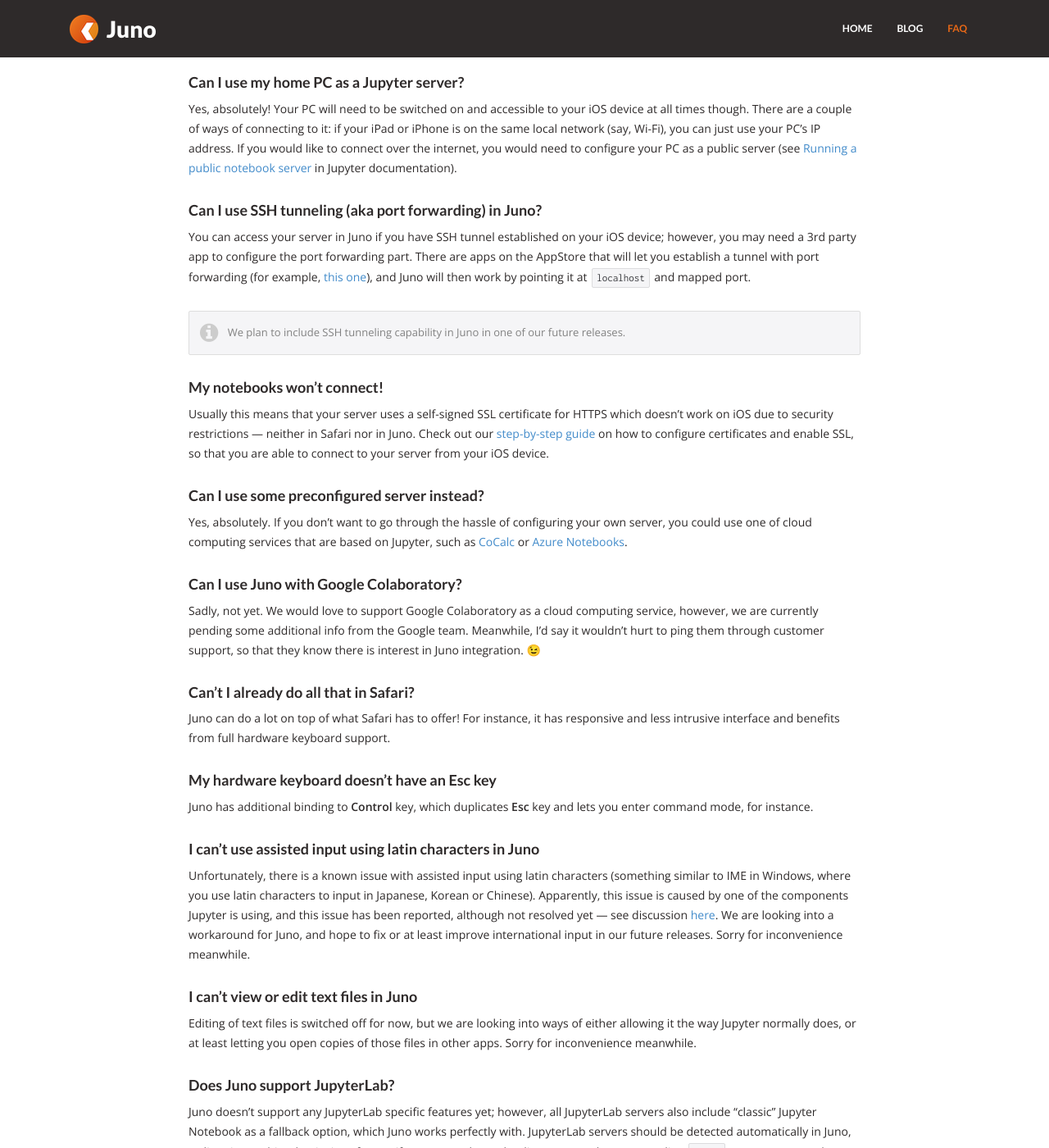
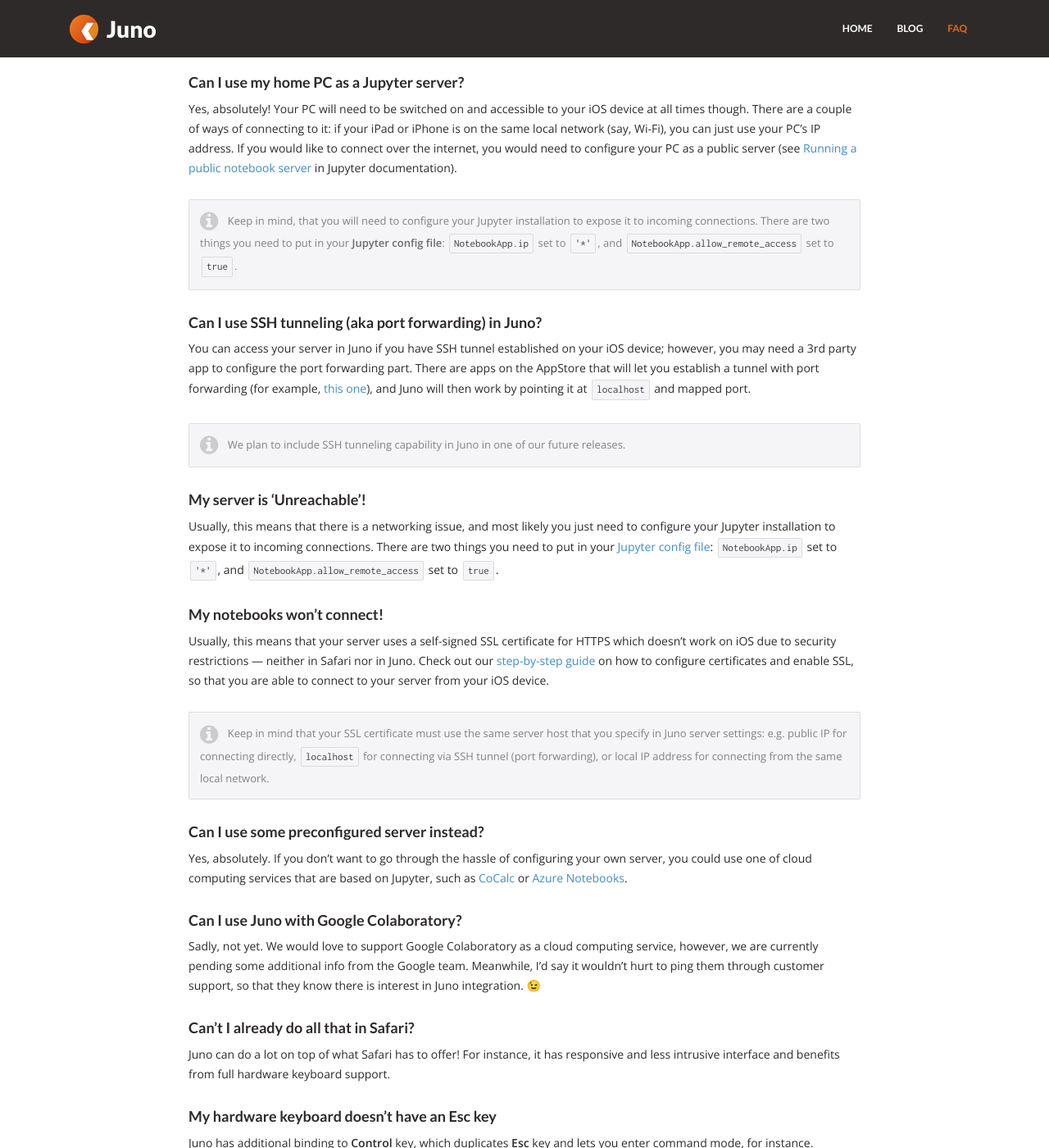
Before and after one commit to test-juno-sh/juno-website-test, a Jekyll site: the page built from _posts/2017-09-01-faq.markdown, in a window 1280 px wide and 1400 px high, scrolled down 429 px. Shown: the whole window at 82% size. Built offline with Jekyll 4.4.1, drawn with Linux system fonts in a browser that asks for light colours; nearby versions of some CDN libraries.

Commit message:
Update FAQ

```diff
--- a/_posts/2017-09-01-faq.markdown
+++ b/_posts/2017-09-01-faq.markdown
@@ -17,6 +17,10 @@
 #### Can I use my home PC as a Jupyter server?
 Yes, absolutely! Your PC will need to be switched on and accessible to your iOS device at all times though. There are a couple of ways of connecting to it: if your iPad or iPhone is on the same local network (say, Wi-Fi), you can just use your PC's IP address. If you would like to connect over the internet, you would need to configure your PC as a public server (see [Running a public notebook server](http://jupyter-notebook.readthedocs.io/en/stable/public_server.html#running-a-public-notebook-server){:target="_blank"} in Jupyter documentation).
 
+{:refdef: .notice}
+<i class="fa fa-info-circle fa-2x" aria-hidden="true" style="color: #CCCCCC; vertical-align: middle;"></i><span style="display:inline-block; width: 8px;"></span> <span>Keep in mind, that you will need to configure your Jupyter installation to expose it to incoming connections. There are two things you need to put in your [Jupyter config file](https://jupyter-notebook.readthedocs.io/en/stable/config.html): `NotebookApp.ip` set to `'*'`, and `NotebookApp.allow_remote_access` set to `true`.</span>
+{: refdef}
+
 #### Can I use SSH tunneling (aka port forwarding) in Juno?
 You can access your server in Juno if you have SSH tunnel established on your iOS device; however, you may need a 3rd party app to configure the port forwarding part. There are apps on the AppStore that will let you establish a tunnel with port forwarding (for example, [this one](https://itunes.apple.com/app/ssh-tunnel/id1260223542?mt=8){:target="_blank"}), and Juno will then work by pointing it at `localhost` and mapped port.
 
@@ -24,8 +28,15 @@
 <i class="fa fa-info-circle fa-2x" aria-hidden="true" style="color: #CCCCCC; vertical-align: middle;"></i><span style="display:inline-block; width: 8px;"></span> <span>We plan to include SSH tunneling capability in Juno in one of our future releases.</span>
 {: refdef}
 
+#### My server is 'Unreachable'!
+Usually, this means that there is a networking issue, and most likely you just need to configure your Jupyter installation to expose it to incoming connections. There are two things you need to put in your [Jupyter config file](https://jupyter-notebook.readthedocs.io/en/stable/config.html): `NotebookApp.ip` set to `'*'`, and `NotebookApp.allow_remote_access` set to `true`.
+
 #### My notebooks won't connect!
-Usually this means that your server uses a self-signed SSL certificate for HTTPS which doesn't work on iOS due to security restrictions — neither in Safari nor in Juno. Check out our [step-by-step guide](/ssl-self-signed-cert){:target="_blank"} on how to configure certificates and enable SSL, so that you are able to connect to your server from your iOS device.
+Usually, this means that your server uses a self-signed SSL certificate for HTTPS which doesn't work on iOS due to security restrictions — neither in Safari nor in Juno. Check out our [step-by-step guide](/ssl-self-signed-cert){:target="_blank"} on how to configure certificates and enable SSL, so that you are able to connect to your server from your iOS device.
+
+{:refdef: .notice}
+<i class="fa fa-info-circle fa-2x" aria-hidden="true" style="color: #CCCCCC; vertical-align: middle;"></i><span style="display:inline-block; width: 8px;"></span> <span>Keep in mind that your SSL certificate must use the same server host that you specify in Juno server settings: e.g. public IP for connecting directly, `localhost` for connecting via SSH tunnel (port forwarding), or local IP address for connecting from the same local network.</span>
+{: refdef}
 
 #### Can I use some preconfigured server instead?
 Yes, absolutely. If you don't want to go through the hassle of configuring your own server, you could use one of cloud computing services that are based on Jupyter, such as [CoCalc](http://cocalc.com){:target="_blank"} or [Azure Notebooks](https://notebooks.azure.com){:target="_blank"}.
```
